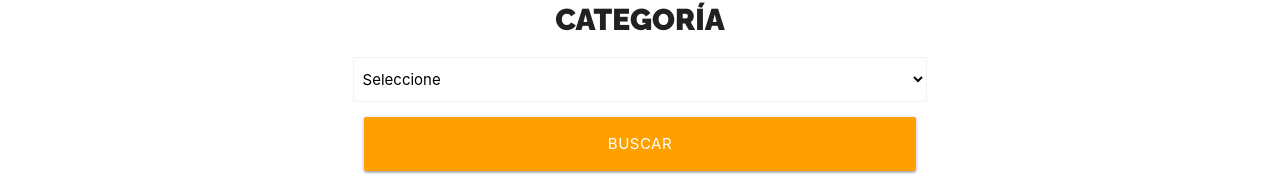
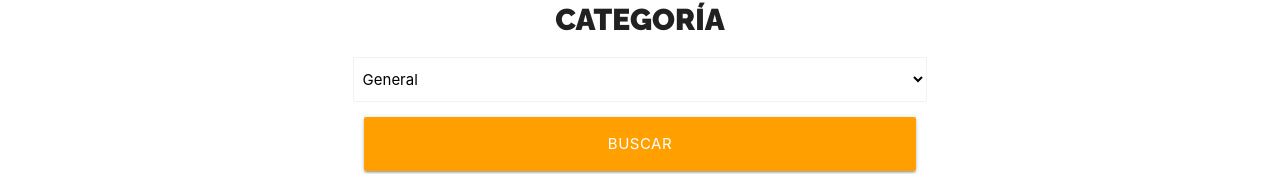
Before and after one commit to dfldiego/r-noticias, a React (Create React App) app: page / in a window 1280 px wide. Shown: the part 160-334 px from the top of the page. Built offline with nearby package versions, Linux system fonts and the light colour scheme.

Commit message:
formulario. mostrando las categorias en el select.

```diff
--- a/src/components/Formulario.jsx
+++ b/src/components/Formulario.jsx
@@ -4,8 +4,18 @@
 
 const Formulario = () => {
 
+    const OPCIONES = [
+        { value: 'general', label: 'General' },
+        { value: 'business', label: 'Negocios' },
+        { value: 'entertainment', label: 'Entretenimiento' },
+        { value: 'health', label: 'Salud' },
+        { value: 'science', label: 'Ciencia' },
+        { value: 'sports', label: 'Deportes' },
+        { value: 'technology', label: 'Tecnología' },
+    ];
+
     // utilizar custom hook
-    const [categoria, SelectNoticias] = useSelect();
+    const [categoria, SelectNoticias] = useSelect('general', OPCIONES);
 
     return (
         <div className={`${styles.buscador}  row`}>
--- a/src/hooks/useSelect.js
+++ b/src/hooks/useSelect.js
@@ -3,13 +3,17 @@
 const useSelect = (stateInicial, opciones) => {
 
     //state del custom hook
-    const [state, setState] = useState('');
+    const [state, setState] = useState(stateInicial);
 
     const SelectNoticias = () => (
         <select
             className="browser-default"
+            value={state}
+            onChange={e => setState(e.target.value)}
         >
-            <option value="">Seleccione</option>
+            {opciones.map(opcion => (
+                <option key={opcion.value} value={opcion.value}>{opcion.label}</option>
+            ))}
         </select>
     );
 
```
